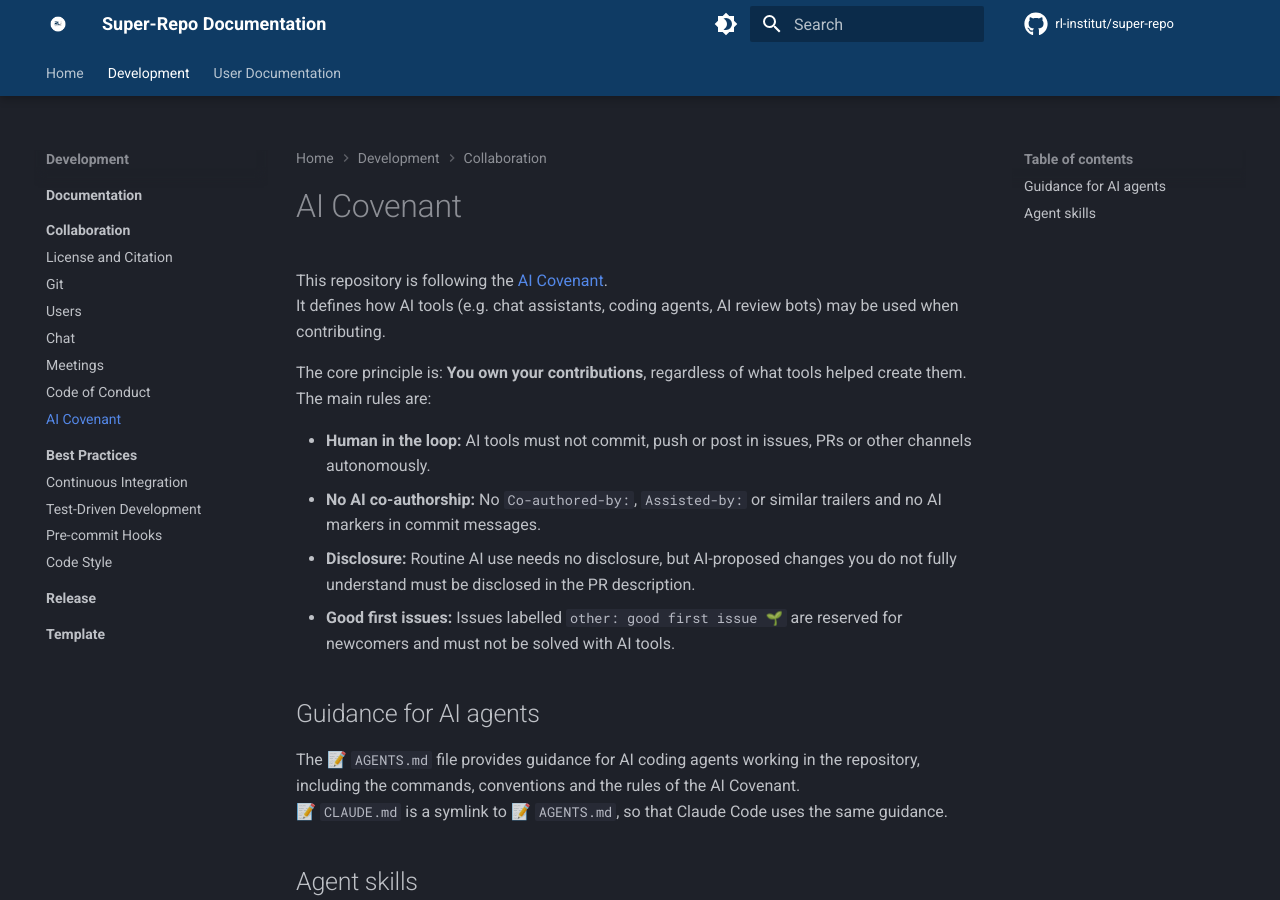
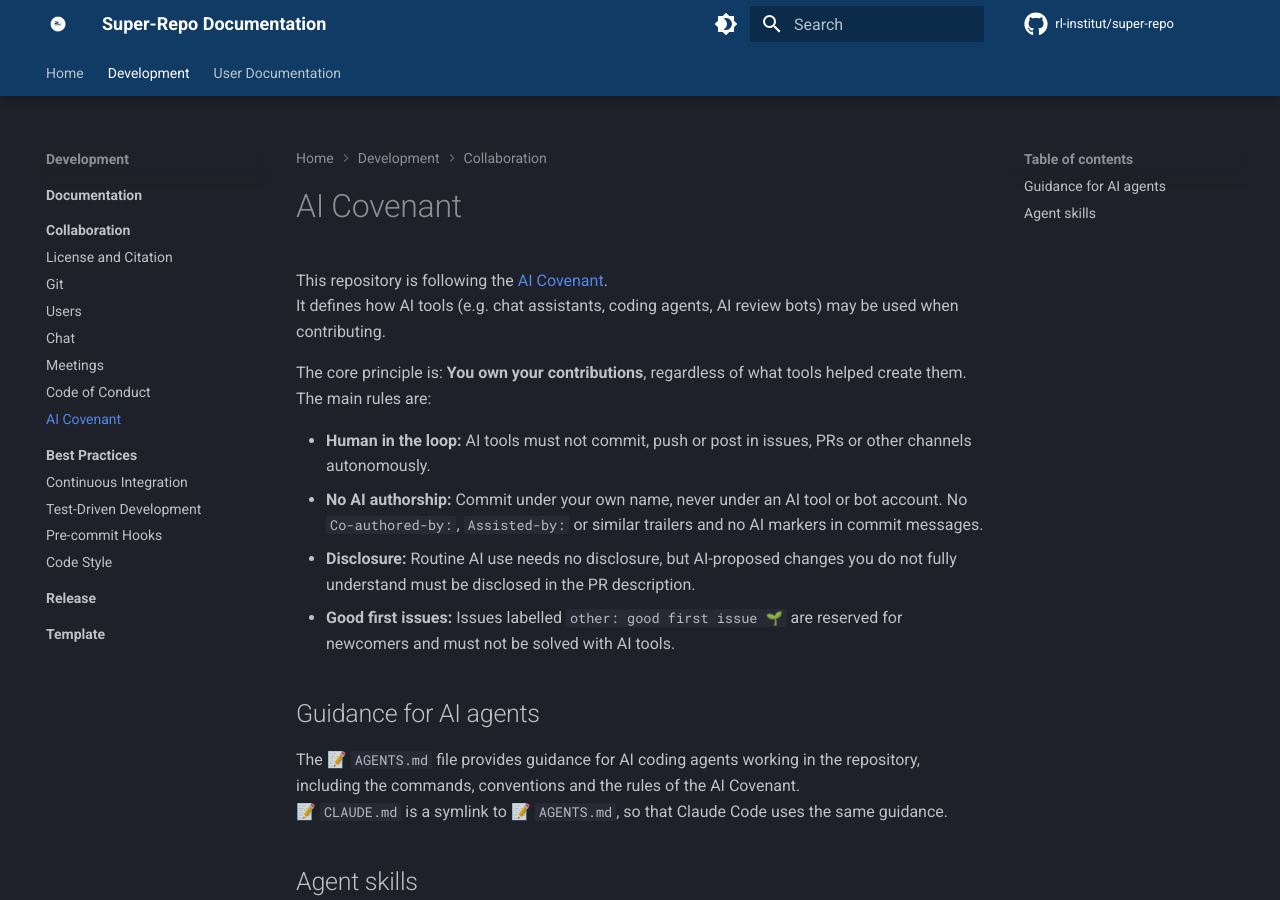
Before and after one commit to rl-institut/super-repo, an MkDocs documentation site: the page built from docs/development/collaboration/ai_covenant.md, in a window 1280 px wide and 900 px high. Built offline with MkDocs 1.6.1 and Material for MkDocs 9.7.7, drawn with Linux system fonts in a browser that asks for light colours; comment, search, counter and statistics services are not loaded; the version menu is left out.

Commit message:
Add rule against AI authorship #101

```diff
--- a/docs/development/collaboration/ai_covenant.md
+++ b/docs/development/collaboration/ai_covenant.md
@@ -7,7 +7,7 @@ The core principle is: **You own your contributions**, regardless of what tools
 The main rules are:
 
 - **Human in the loop:** AI tools must not commit, push or post in issues, PRs or other channels autonomously.
-- **No AI co-authorship:** No `Co-authored-by:`, `Assisted-by:` or similar trailers and no AI markers in commit messages.
+- **No AI authorship:** Commit under your own name, never under an AI tool or bot account. No `Co-authored-by:`, `Assisted-by:` or similar trailers and no AI markers in commit messages.
 - **Disclosure:** Routine AI use needs no disclosure, but AI-proposed changes you do not fully understand must be disclosed in the PR description.
 - **Good first issues:** Issues labelled `other: good first issue 🌱` are reserved for newcomers and must not be solved with AI tools.
 
```
Also changed, not shown: AGENTS.md (+1 -1 lines), AI_COVENANT.md (+7 -2 lines), CONTRIBUTING.md (+1 -0 lines).
